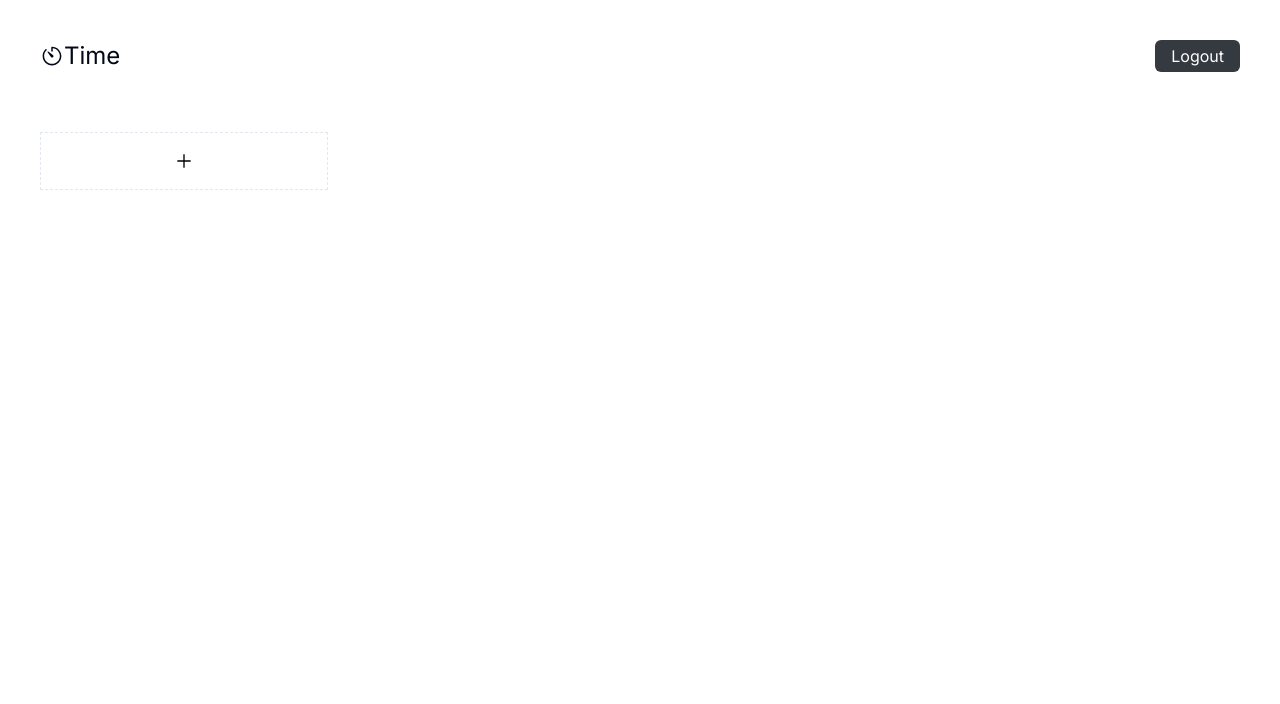
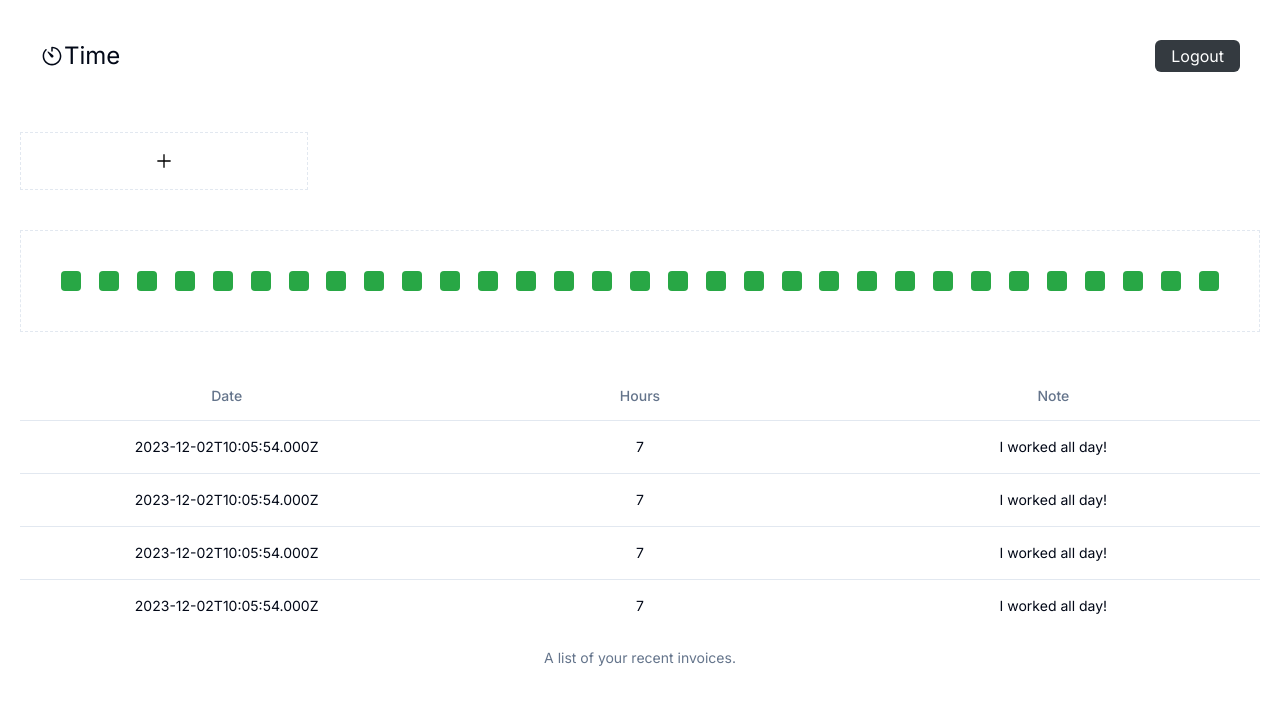
Before and after one commit to chriford-siame/Work-Log-System, a Next.js app: page / in a window 1280 px wide. Shown: the top 704 px of the page. Built offline with nearby package versions, Linux system fonts and the light colour scheme.

Commit message:
update files

```diff
--- a/app/page.tsx
+++ b/app/page.tsx
@@ -1,14 +1,16 @@
+import Calendar from '@/components/Calendar'
+import Logs from '@/components/Logs'
 import Navbar from '@/components/Navbar'
 import { NewDialog } from '@/components/NewLog'
 import Image from 'next/image'
 
 export default function Home() {
   return (
-    <div className='p-5 space-y-10'>
+    <div className='p-5 contrast-less space-y-10'>
       <Navbar />
-      <div className='px-5'>
-        <NewDialog />
-      </div>
+      <NewDialog />
+      <Calendar />
+      <Logs />
     </div>
   )
 }
```
